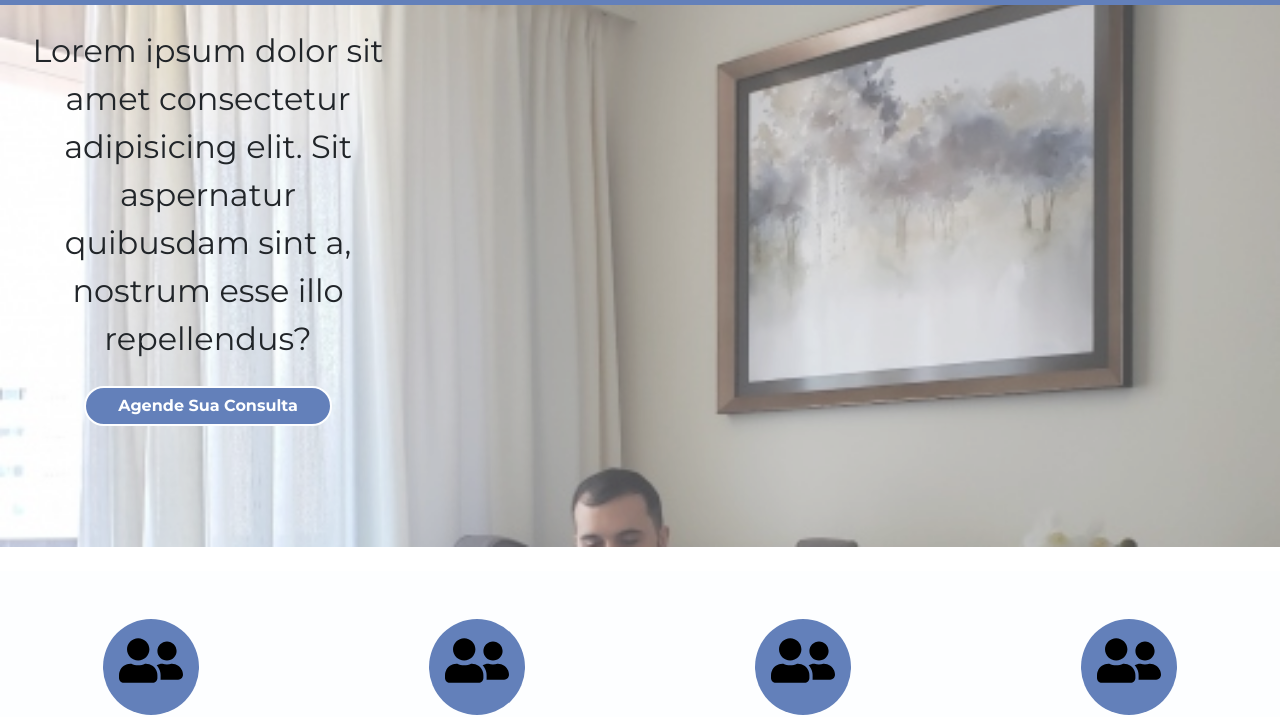
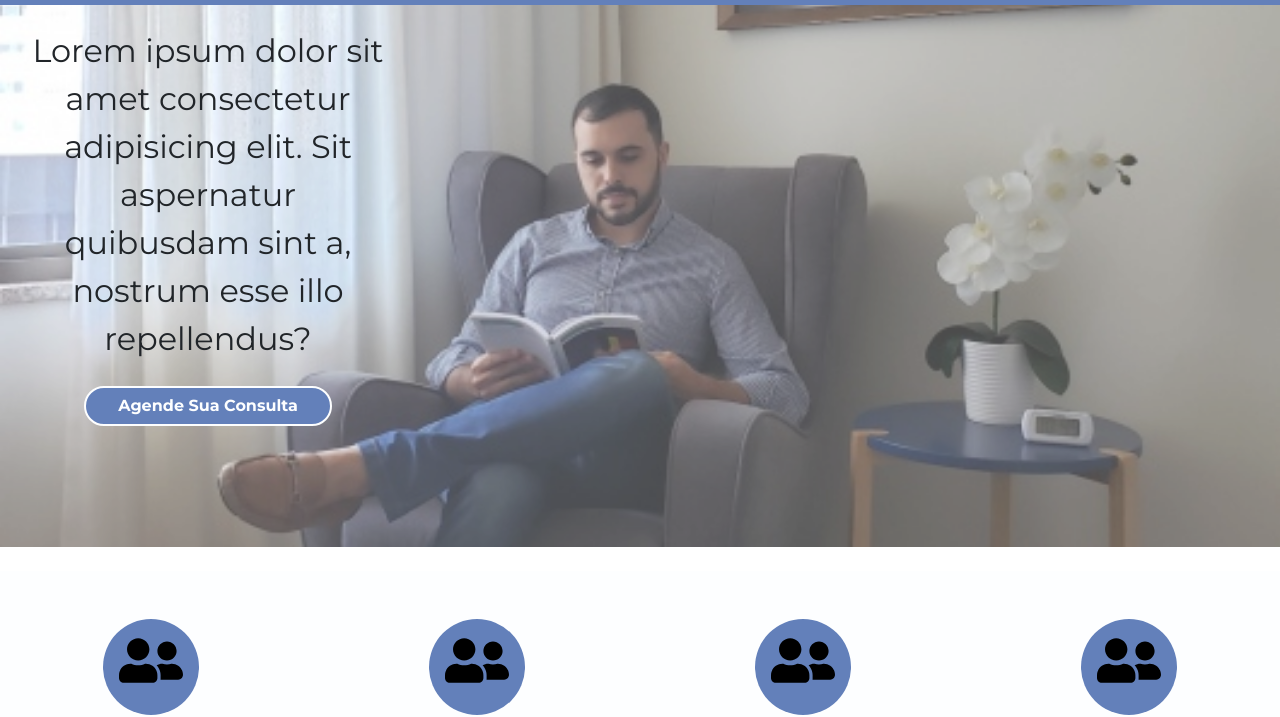
Before and after one commit to manelv8/cognoser-site, a website built with Vite: page index.html in a window 1280 px wide. Shown: the part 93-810 px from the top of the page. Built offline with nearby package versions, Linux system fonts and the light colour scheme.

Commit message:
position image header

```diff
--- a/src/styles/_header-main.scss
+++ b/src/styles/_header-main.scss
@@ -19,6 +19,7 @@
       right: 0;
       position: absolute;
       z-index: -1;
+      background-position-y: 60%;
     }
 
     .myText{
```
